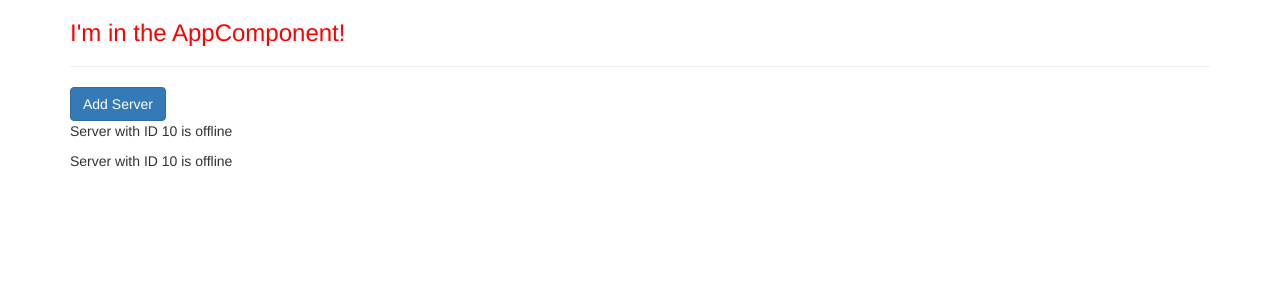
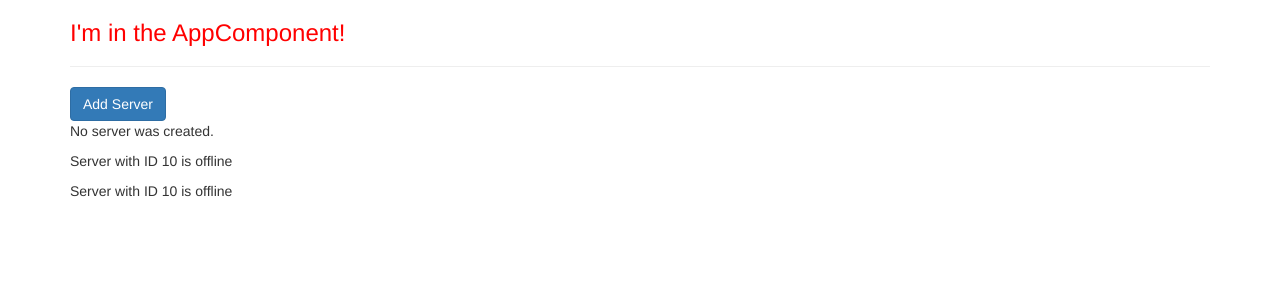
Before and after one commit to sudomofo/my-first-app, an Angular app: page / in a window 1280 px wide. Shown: the top 300 px of the page. Built offline with nearby package versions, Linux system fonts and the light colour scheme.

Commit message:
event binding

```diff
--- a/src/app/servers/servers.component.html
+++ b/src/app/servers/servers.component.html
@@ -1,3 +1,4 @@
-<button class="btn btn-primary" [disabled]="!allowNewServer">Add Server</button>
+<button class="btn btn-primary" [disabled]="!allowNewServer" (click)="onCreateServer()">Add Server</button>
+<p>{{ serverCreationStatus }}</p>
 <app-server></app-server>
 <app-server></app-server>
--- a/src/app/servers/servers.component.ts
+++ b/src/app/servers/servers.component.ts
@@ -10,6 +10,7 @@
 })
 export class ServersComponent implements OnInit {
   allowNewServer: boolean = false;
+  serverCreationStatus: string = "No server was created.";
   constructor() {
     setTimeout(() => {
       this.allowNewServer = true;
@@ -18,5 +19,7 @@
 
   ngOnInit(): void {
   }
-
+  onCreateServer() {
+    this.serverCreationStatus = "Server was created."
+  }
 }
```
